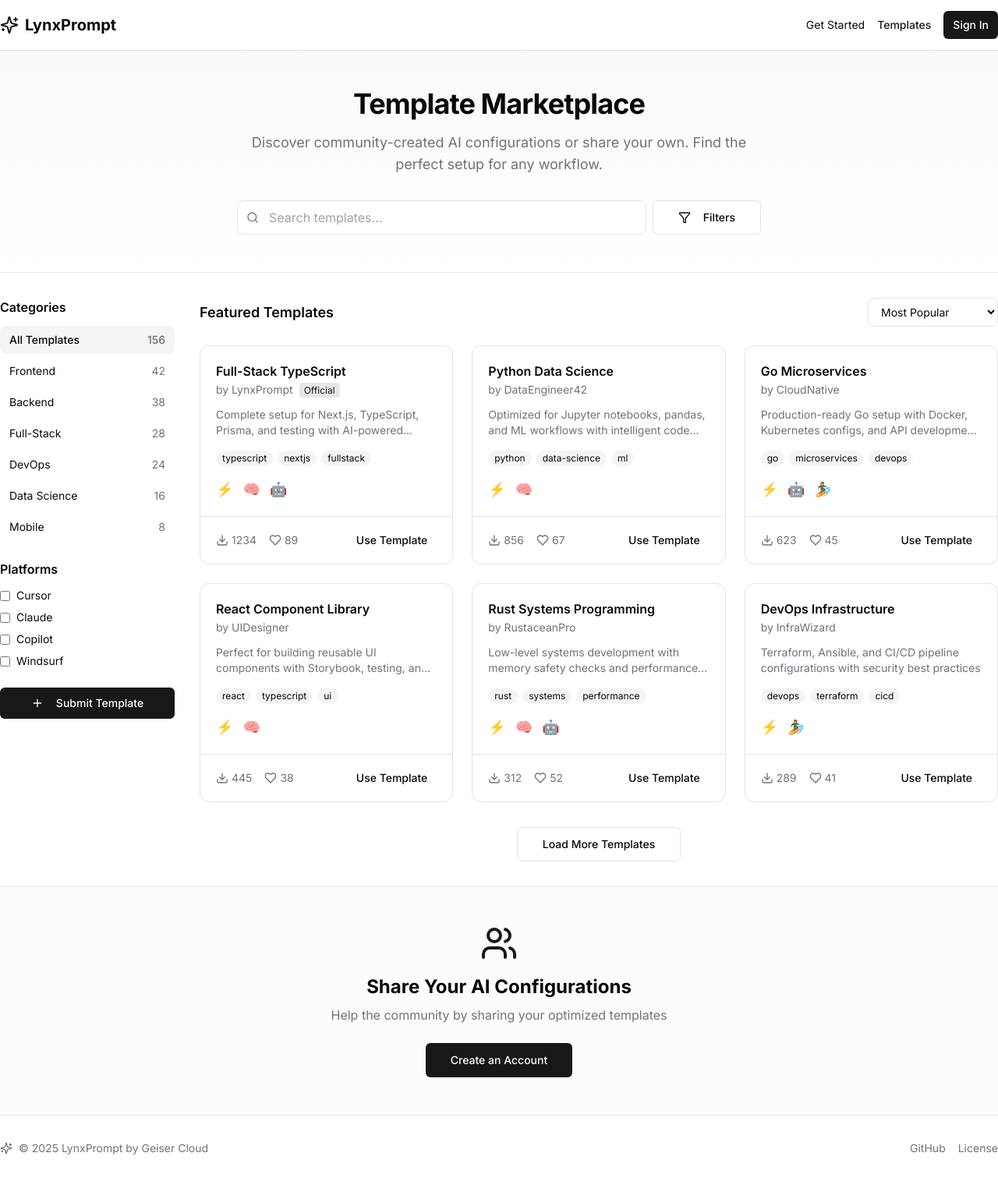
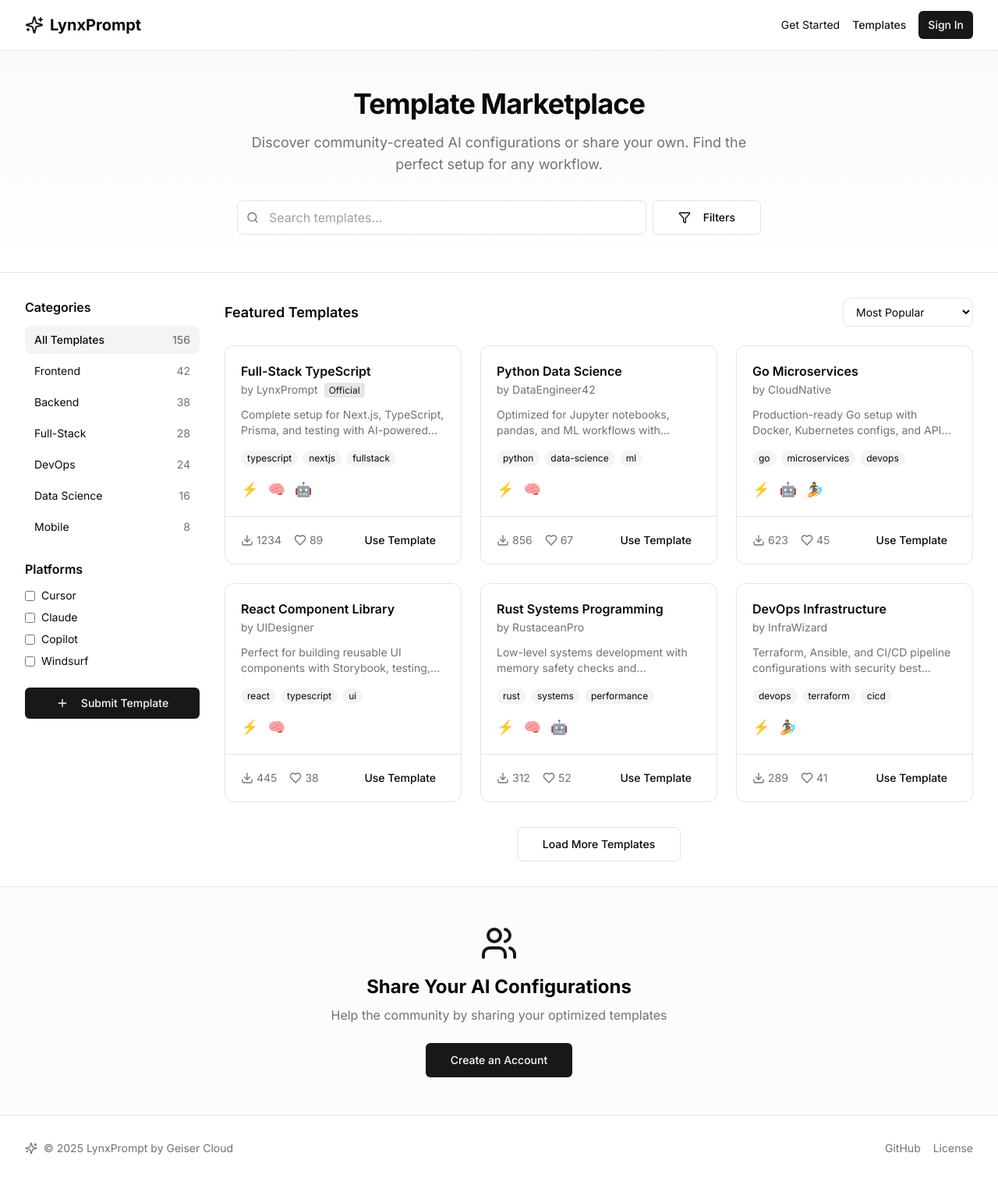
Before and after one commit to GeiserX/LynxPrompt, a Next.js app: page /templates in a window 1280 px wide. Shown: the whole page at 78% size. Built offline with nearby package versions, Linux system fonts and the light colour scheme.

Commit message:
fix: add consistent padding to all page containers

```diff
--- a/src/app/templates/page.tsx
+++ b/src/app/templates/page.tsx
@@ -102,7 +102,7 @@ export default function TemplatesPage() {
     <div className="flex min-h-screen flex-col">
       {/* Header */}
       <header className="sticky top-0 z-50 w-full border-b bg-background/95 backdrop-blur">
-        <div className="container flex h-16 items-center justify-between">
+        <div className="container mx-auto flex h-16 items-center justify-between px-4 sm:px-6 lg:px-8">
           <Link href="/" className="flex items-center gap-2">
             <Sparkles className="h-6 w-6 text-primary" />
             <span className="text-xl font-bold">LynxPrompt</span>
@@ -126,7 +126,7 @@ export default function TemplatesPage() {
 
       {/* Hero */}
       <section className="border-b bg-gradient-to-b from-muted/50 to-background py-12">
-        <div className="container">
+        <div className="container mx-auto px-4 sm:px-6 lg:px-8">
           <div className="mx-auto max-w-2xl text-center">
             <h1 className="text-4xl font-bold tracking-tight">
               Template Marketplace
@@ -156,7 +156,7 @@ export default function TemplatesPage() {
       </section>
 
       {/* Main Content */}
-      <div className="container flex-1 py-8">
+      <div className="container mx-auto flex-1 px-4 py-8 sm:px-6 lg:px-8">
         <div className="flex gap-8">
           {/* Sidebar */}
           <aside className="hidden w-56 shrink-0 lg:block">
@@ -233,7 +233,7 @@ export default function TemplatesPage() {
 
       {/* CTA */}
       <section className="border-t bg-muted/30 py-12">
-        <div className="container text-center">
+        <div className="container mx-auto px-4 text-center sm:px-6 lg:px-8">
           <Users className="mx-auto h-12 w-12 text-primary" />
           <h2 className="mt-4 text-2xl font-bold">
             Share Your AI Configurations
@@ -249,7 +249,7 @@ export default function TemplatesPage() {
 
       {/* Footer */}
       <footer className="border-t py-8">
-        <div className="container flex flex-col items-center justify-between gap-4 sm:flex-row">
+        <div className="container mx-auto flex flex-col items-center justify-between gap-4 px-4 sm:flex-row sm:px-6 lg:px-8">
           <div className="flex items-center gap-2">
             <Sparkles className="h-4 w-4 text-muted-foreground" />
             <p className="text-sm text-muted-foreground">
--- a/src/app/wizard/page.tsx
+++ b/src/app/wizard/page.tsx
@@ -329,7 +329,7 @@ export default function WizardPage() {
     <div className="flex min-h-screen flex-col bg-muted/30">
       {/* Header */}
       <header className="sticky top-0 z-50 w-full border-b bg-background/95 backdrop-blur">
-        <div className="container flex h-16 items-center justify-between">
+        <div className="container mx-auto flex h-16 items-center justify-between px-4 sm:px-6 lg:px-8">
           <Link href="/" className="flex items-center gap-2">
             <Sparkles className="h-6 w-6 text-primary" />
             <span className="text-xl font-bold">LynxPrompt</span>
@@ -343,7 +343,7 @@ export default function WizardPage() {
         </div>
       </header>
 
-      <div className="container flex flex-1 gap-8 py-8">
+      <div className="container mx-auto flex flex-1 gap-8 px-4 py-8 sm:px-6 lg:px-8">
         {/* Sidebar - Step Navigation */}
         <aside className="hidden w-64 shrink-0 lg:block">
           <div className="sticky top-24 space-y-2">
@@ -1141,7 +1141,7 @@ function LoginRequired() {
     <div className="flex min-h-screen flex-col bg-muted/30">
       {/* Header */}
       <header className="sticky top-0 z-50 w-full border-b bg-background/95 backdrop-blur">
-        <div className="container flex h-16 items-center justify-between">
+        <div className="container mx-auto flex h-16 items-center justify-between px-4 sm:px-6 lg:px-8">
           <Link href="/" className="flex items-center gap-2">
             <Sparkles className="h-6 w-6 text-primary" />
             <span className="text-xl font-bold">LynxPrompt</span>
@@ -1214,7 +1214,7 @@ function LoginRequired() {
 
       {/* Footer */}
       <footer className="border-t py-6">
-        <div className="container text-center text-sm text-muted-foreground">
+        <div className="container mx-auto px-4 text-center text-sm text-muted-foreground sm:px-6 lg:px-8">
           © 2025 LynxPrompt by{" "}
             <a
               href="https://geiser.cloud"
```
Also changed, not shown: src/components/platform-carousel.tsx (line endings or trailing spaces).
